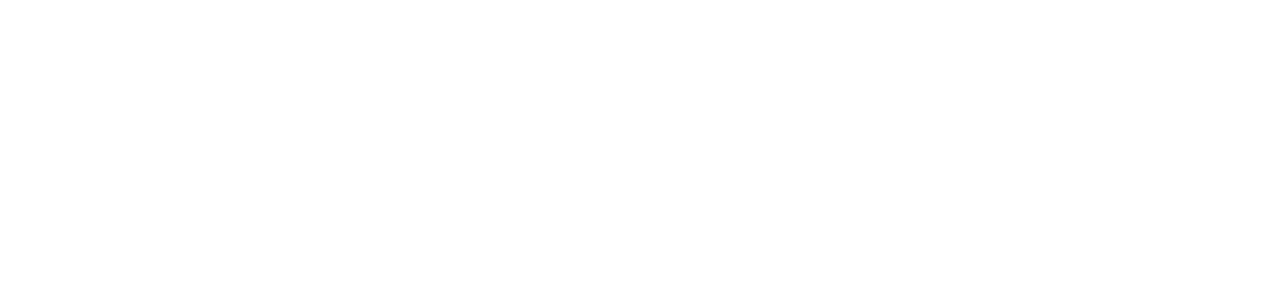
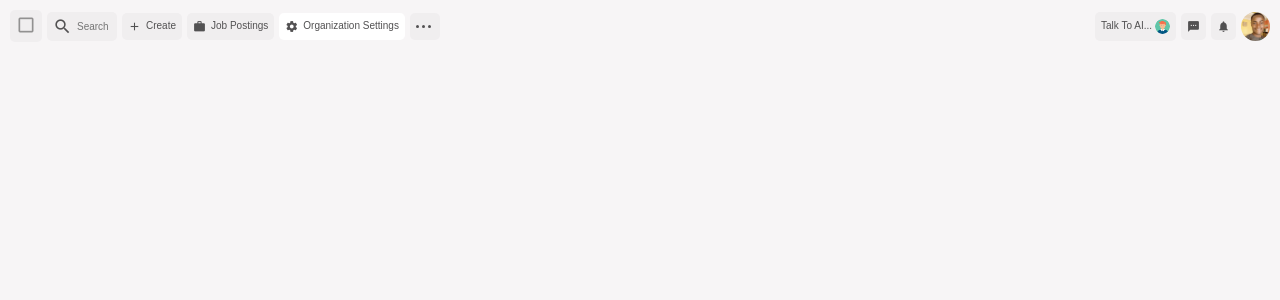
Before and after one commit to BrainDoe/mov-tst, an Angular app: page /dashboard/main in a window 1280 px wide. Before the commit this address led to /. Shown: the top 300 px of the page. Built offline with nearby package versions, Linux system fonts and the light colour scheme.

Commit message:
Top design complete

```diff
--- a/src/app/app-routing.module.ts
+++ b/src/app/app-routing.module.ts
@@ -5,6 +5,11 @@
   {
     path: 'auth',
     loadChildren: () => import('./auth/auth.module').then((m) => m.AuthModule),
+  },
+  {
+    path: 'dashboard',
+    loadChildren: () =>
+      import('./dashboard/dashboard.module').then((m) => m.DashboardModule),
   },
   {
     path: '',
--- /dev/null
+++ b/src/app/dashboard/pages/dashboard-topheader/dashboard-topheader.component.html
@@ -0,0 +1,43 @@
+<div class="top-header">
+  <div class="left">
+    <div class="logo">
+      <i class="material-icons">check_box_outline_blank</i>
+    </div>
+    <div class="search">
+      <i class="material-icons">search</i>
+      <input type="text" name="text" id="text" placeholder="Search" />
+    </div>
+    <div class="job">
+      <i class="material-icons">add</i>
+      <span>Create</span>
+    </div>
+    <div class="job-postings">
+      <i class="material-icons">work</i>
+      <span>Job Postings</span>
+    </div>
+    <div class="org-settings">
+      <i class="material-icons">settings</i>
+      <span>Organization Settings</span>
+    </div>
+    <div class="more">
+      <div class="one"></div>
+      <div class="two"></div>
+      <div class="three"></div>
+    </div>
+  </div>
+  <div class="right">
+    <div class="to-ai">
+      <span>Talk To AI...</span>
+      <img src="assets/images/user-avater.png" alt="AI Image" />
+    </div>
+    <div class="message">
+      <i class="material-icons">sms</i>
+    </div>
+    <div class="notification">
+      <i class="material-icons">notifications</i>
+    </div>
+    <div class="profile">
+      <img src="assets/images/profilepicture.jpg" alt="AI Image" />
+    </div>
+  </div>
+</div>
--- /dev/null
+++ b/src/app/dashboard/pages/dashboard-topheader/dashboard-topheader.component.scss
@@ -0,0 +1,228 @@
+.top-header {
+  background-color: #f7f5f6;
+  width: 100%;
+  // height: 6rem;
+  display: flex;
+  align-items: center;
+  justify-content: space-between;
+
+  .left {
+    display: flex;
+    align-items: center;
+    justify-self: start;
+
+    .logo {
+      padding: 0.5rem 0.6rem;
+      border-radius: 0.5rem;
+      background-color: #f0eeef;
+      margin-right: 0.5rem;
+
+      i {
+        font-size: 2rem;
+        text-align: center;
+        color: #929191;
+      }
+    }
+
+    .search {
+      padding: 0.5rem 0.6rem;
+      border-radius: 0.5rem;
+      background-color: #f0eeef;
+      margin-right: 0.5rem;
+      width: 7rem;
+      display: flex;
+      align-items: center;
+      cursor: pointer;
+
+      i {
+        font-size: 1.9rem;
+        text-align: center;
+        color: #525152;
+      }
+
+      input {
+        border: none;
+        background-color: #f0eeef;
+        outline: none;
+        font-size: 1rem;
+        color: #525152;
+        border: none;
+        margin-left: 0.5rem;
+        width: 100%;
+      }
+    }
+
+    .job {
+      padding: 0.7rem 0.6rem;
+      border-radius: 0.5rem;
+      background-color: #f0eeef;
+      margin-right: 0.5rem;
+      display: flex;
+      align-items: center;
+      cursor: pointer;
+
+      i {
+        font-size: 1.3rem;
+        text-align: center;
+        color: #525152;
+        display: inline-block;
+      }
+
+      span {
+        background-color: #f0eeef;
+        font-size: 1rem;
+        color: #525152;
+        margin-left: 0.5rem;
+        display: inline-block;
+      }
+    }
+
+    .job-postings {
+      padding: 0.7rem 0.6rem;
+      border-radius: 0.5rem;
+      background-color: #f0eeef;
+      margin-right: 0.5rem;
+      display: flex;
+      align-items: center;
+      cursor: pointer;
+
+      i {
+        font-size: 1.3rem;
+        text-align: center;
+        color: #525152;
+        display: inline-block;
+      }
+
+      span {
+        background-color: #f0eeef;
+        font-size: 1rem;
+        color: #525152;
+        margin-left: 0.5rem;
+        display: inline-block;
+      }
+    }
+
+    .org-settings {
+      padding: 0.7rem 0.6rem;
+      border-radius: 0.5rem;
+      background-color: #ffffff;
+      margin-right: 0.5rem;
+      display: flex;
+      align-items: center;
+      cursor: pointer;
+
+      i {
+        font-size: 1.3rem;
+        text-align: center;
+        color: #525152;
+        display: inline-block;
+      }
+
+      span {
+        font-size: 1rem;
+        color: #525152;
+        margin-left: 0.5rem;
+      }
+    }
+
+    .more {
+      padding: 1.2rem 0.6rem;
+      border-radius: 0.5rem;
+      background-color: #f0eeef;
+      margin-right: 0.5rem;
+      display: flex;
+      align-items: center;
+      justify-content: space-between;
+      cursor: pointer;
+
+      div {
+        width: 0.3rem;
+        height: 0.3rem;
+        border-radius: 50%;
+        background-color: #525152;
+        margin-right: 0.3rem;
+      }
+    }
+  }
+
+  .right {
+    display: flex;
+    align-items: center;
+    justify-self: start;
+
+    .to-ai {
+      padding: 0.7rem 0.6rem;
+      border-radius: 0.5rem;
+      background-color: #f0eeef;
+      margin-right: 0.5rem;
+      display: flex;
+      align-items: center;
+      cursor: pointer;
+
+      span {
+        background-color: #f0eeef;
+        font-size: 1rem;
+        color: #525152;
+        margin-right: 0.3rem;
+        display: inline-block;
+      }
+
+      img {
+        width: 1.5rem;
+        height: 1.5rem;
+        border-radius: 50%;
+      }
+    }
+
+    .message {
+      padding: 0.7rem 0.6rem;
+      border-radius: 0.5rem;
+      background-color: #f0eeef;
+      margin-right: 0.5rem;
+      display: flex;
+      align-items: center;
+      cursor: pointer;
+
+      i {
+        font-size: 1.3rem;
+        text-align: center;
+        color: #525152;
+        display: inline-block;
+      }
+    }
+
+    .notification {
+      padding: 0.7rem 0.6rem;
+      border-radius: 0.5rem;
+      background-color: #f0eeef;
+      margin-right: 0.5rem;
+      display: flex;
+      align-items: center;
+      cursor: pointer;
+
+      i {
+        font-size: 1.3rem;
+        text-align: center;
+        color: #525152;
+        display: inline-block;
+      }
+    }
+
+    .profile {
+      border-radius: 0.5rem;
+      background-color: #f0eeef;
+      display: flex;
+      align-items: center;
+      border-radius: 50%;
+      cursor: pointer;
+      width: 2.9rem;
+      height: 2.9rem;
+
+      img {
+        border-radius: 50%;
+        width: 100%;
+        height: 100%;
+      }
+    }
+  }
+}
--- /dev/null
+++ b/src/app/dashboard/pages/main/main.component.html
@@ -0,0 +1,3 @@
+<div class="dashboard">
+  <app-dashboard-topheader></app-dashboard-topheader>
+</div>
--- /dev/null
+++ b/src/app/dashboard/pages/main/main.component.scss
@@ -0,0 +1,6 @@
+.dashboard {
+  background-color: #f7f5f6;
+  width: 100%;
+  height: 100%;
+  padding: 1rem;
+}
```
Also changed, not shown: src/app/dashboard/dashboard-routing.module.ts (added, +14 -0 lines), src/app/dashboard/dashboard.module.ts (added, +21 -0 lines), src/app/dashboard/pages/dashboard-topheader/dashboard-topheader.component.ts (added, +10 -0 lines), src/app/dashboard/pages/main/main.component.ts (added, +10 -0 lines), src/assets/images/profilepicture.jpg (added), src/assets/images/user-avater.png (added).
